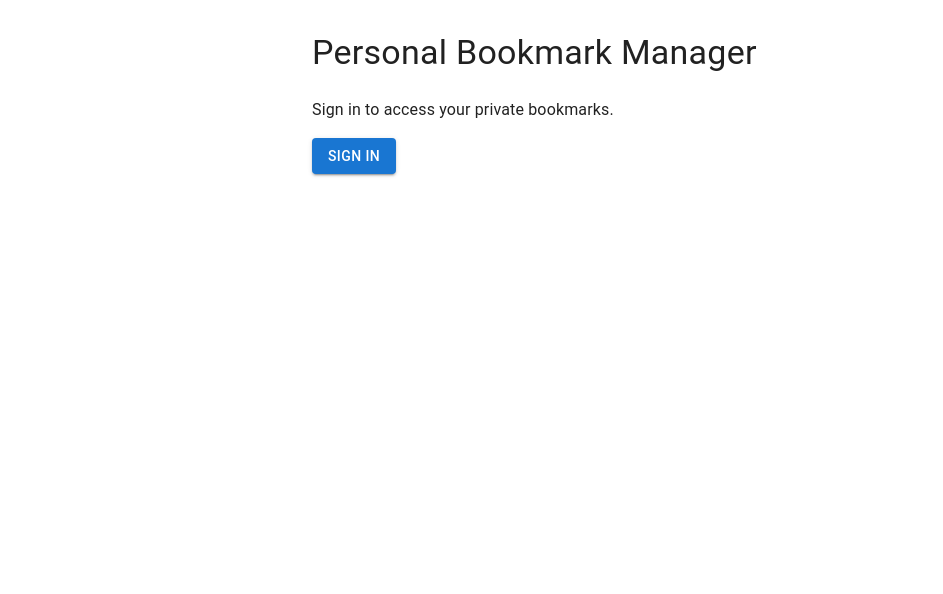
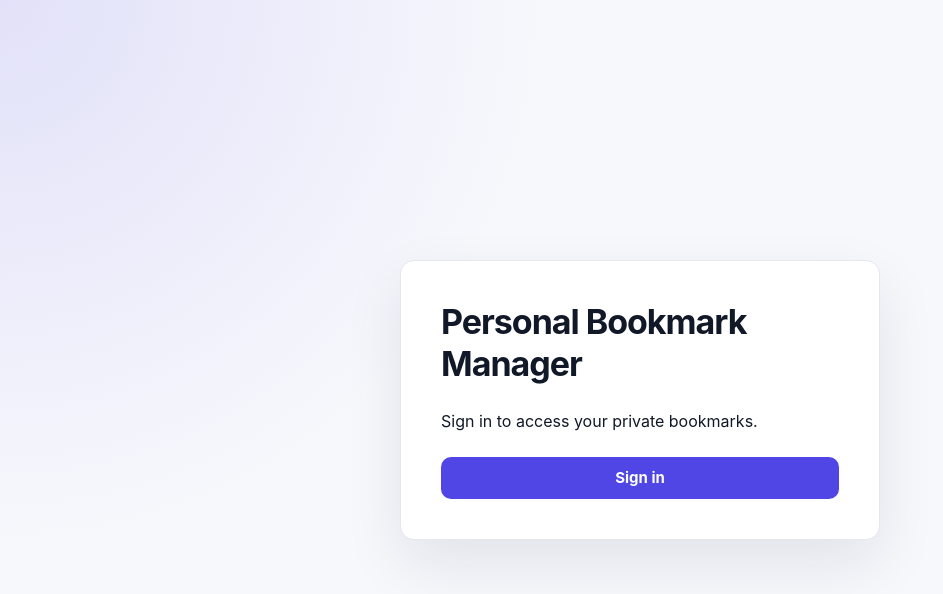
Before and after one commit to TemPattrakorn/PersonalBookmarkManager, a React (Vite) app in the folder frontend/: page /collections in a window 1280 px wide. Shown: the top 594 px of the page, without its empty margins (0-943 px from the left). Built offline with nearby package versions, Linux system fonts and the light colour scheme.

Commit message:
style(frontend): redesign shared MUI shell

```diff
--- a/frontend/src/App.tsx
+++ b/frontend/src/App.tsx
@@ -1,14 +1,93 @@
-import { CssBaseline } from "@mui/material";
+import { CssBaseline, ThemeProvider, createTheme } from "@mui/material";
 import { AuthProvider } from "./auth-context";
 import { AppRoutes } from "./routes/routes";
 
+const theme = createTheme({
+  palette: {
+    background: {
+      default: "#f7f8fc",
+      paper: "#ffffff",
+    },
+    divider: "#e4e7ec",
+    primary: {
+      main: "#4f46e5",
+    },
+    secondary: {
+      main: "#0f766e",
+    },
+    text: {
+      primary: "#111827",
+      secondary: "#667085",
+    },
+  },
+  shape: {
+    borderRadius: 14,
+  },
+  typography: {
+    fontFamily:
+      'Inter, ui-sans-serif, system-ui, -apple-system, BlinkMacSystemFont, "Segoe UI", sans-serif',
+    h4: {
+      fontWeight: 750,
+      letterSpacing: "-0.03em",
+    },
+    h5: {
+      fontWeight: 700,
+      letterSpacing: "-0.02em",
+    },
+    h6: {
+      fontWeight: 700,
+    },
+    button: {
+      fontWeight: 650,
+      textTransform: "none",
+    },
+  },
+  components: {
+    MuiAlert: {
+      styleOverrides: {
+        root: {
+          border: "1px solid",
+        },
+      },
+    },
+    MuiButton: {
+      defaultProps: {
+        disableElevation: true,
+      },
+      styleOverrides: {
+        root: {
+          borderRadius: 10,
+          minHeight: 40,
+          paddingInline: 16,
+        },
+      },
+    },
+    MuiDialog: {
+      defaultProps: {
+        fullWidth: true,
+        maxWidth: "xs",
+      },
+    },
+    MuiPaper: {
+      defaultProps: {
+        elevation: 0,
+      },
+    },
+    MuiTextField: {
+      defaultProps: {
+        fullWidth: true,
+      },
+    },
+  },
+});
+
 export function App() {
   return (
-    <>
+    <ThemeProvider theme={theme}>
       <CssBaseline />
       <AuthProvider>
         <AppRoutes />
       </AuthProvider>
-    </>
+    </ThemeProvider>
   );
 }
--- a/frontend/src/components/WorkspaceLayout.tsx
+++ b/frontend/src/components/WorkspaceLayout.tsx
@@ -1,28 +1,53 @@
-import { Alert, Box, Button, Stack, Typography } from "@mui/material";
+import { Alert, AppBar, Box, Button, Container, Stack, Toolbar, Typography } from "@mui/material";
 import { useState, type ReactNode } from "react";
-import { Link as RouterLink } from "react-router";
+import { Link as RouterLink, useLocation } from "react-router";
 import { useAuth } from "../auth-context";
 
 export function WorkspaceLayout({ children, title }: { children: ReactNode; title: string }) {
   const { logout } = useAuth();
+  const { pathname } = useLocation();
   const [signingOut, setSigningOut] = useState(false);
   const [logoutFailed, setLogoutFailed] = useState(false);
 
   return (
-    <Box component="main" sx={{ margin: "0 auto", maxWidth: 960, p: 4 }}>
-      <Stack
-        direction={{ sm: "row", xs: "column" }}
-        spacing={2}
-        sx={{ justifyContent: "space-between" }}
+    <Box sx={{ minHeight: "100vh" }}>
+      <AppBar
+        color="inherit"
+        elevation={0}
+        position="sticky"
+        sx={{ borderBottom: 1, borderColor: "divider" }}
       >
-        <Typography component="h1" variant="h4">
+        <Container maxWidth="lg">
+          <Toolbar
+            disableGutters
+            sx={{
+              alignItems: { xs: "stretch", sm: "center" },
+              flexDirection: { xs: "column", sm: "row" },
+              gap: { xs: 1.5, sm: 3 },
+              justifyContent: "space-between",
+              py: { xs: 1.5, sm: 1 },
+            }}
+          >
+            <Typography component="div" sx={{ whiteSpace: "nowrap" }} variant="h6">
               Personal Bookmark Manager
             </Typography>
-        <Stack direction="row" spacing={1}>
-          <Button component={RouterLink} to="/collections">
+            <Stack direction="row" spacing={1} sx={{ flexWrap: "wrap" }} useFlexGap>
+              <Button
+                aria-current={pathname === "/collections" ? "page" : undefined}
+                component={RouterLink}
+                size="small"
+                to="/collections"
+                variant={pathname === "/collections" ? "contained" : "text"}
+              >
                 Collections
               </Button>
-          <Button component={RouterLink} to="/bookmarks">
+              <Button
+                aria-current={pathname === "/bookmarks" ? "page" : undefined}
+                component={RouterLink}
+                size="small"
+                to="/bookmarks"
+                variant={pathname === "/bookmarks" ? "contained" : "text"}
+              >
                 Bookmarks
               </Button>
               <Button
@@ -35,13 +60,17 @@ export function WorkspaceLayout({ children, title }: { children: ReactNode; titl
                     setLogoutFailed(true);
                   });
                 }}
+                size="small"
                 variant="outlined"
               >
                 Sign out
               </Button>
             </Stack>
-      </Stack>
-      <Typography component="h2" sx={{ mt: 4 }} variant="h5">
+          </Toolbar>
+        </Container>
+      </AppBar>
+      <Container component="main" maxWidth="lg" sx={{ py: { xs: 3, sm: 5 } }}>
+        <Typography component="h1" variant="h4">
           {title}
         </Typography>
         {logoutFailed ? (
@@ -50,6 +79,7 @@ export function WorkspaceLayout({ children, title }: { children: ReactNode; titl
           </Alert>
         ) : null}
         {children}
+      </Container>
     </Box>
   );
 }
--- a/frontend/src/features/auth/components/AuthPageLayout.tsx
+++ b/frontend/src/features/auth/components/AuthPageLayout.tsx
@@ -1,13 +1,35 @@
-import { Box, Typography } from "@mui/material";
+import { Box, Paper, Typography } from "@mui/material";
 import type { ReactNode } from "react";
 
 export function AuthPageLayout({ children }: { children: ReactNode }) {
   return (
-    <Box component="main" sx={{ margin: "0 auto", maxWidth: 720, p: 4 }}>
-      <Typography component="h1" variant="h4">
-        Personal Bookmark Manager
-      </Typography>
-      {children}
+    <Box
+      component="main"
+      sx={{
+        alignItems: "center",
+        background:
+          "radial-gradient(circle at top left, rgba(79, 70, 229, 0.13), transparent 36%), #f7f8fc",
+        display: "grid",
+        minHeight: "100vh",
+        p: { xs: 2, sm: 4 },
+      }}
+    >
+      <Paper
+        sx={{
+          border: 1,
+          borderColor: "divider",
+          boxShadow: "0 24px 60px rgba(17, 24, 39, 0.09)",
+          justifySelf: "center",
+          maxWidth: 480,
+          p: { xs: 3, sm: 5 },
+          width: "100%",
+        }}
+      >
+        <Typography component="h1" variant="h4">
+          Personal Bookmark Manager
+        </Typography>
+        {children}
+      </Paper>
     </Box>
   );
 }
--- a/frontend/src/features/auth/pages/SignInPage.tsx
+++ b/frontend/src/features/auth/pages/SignInPage.tsx
@@ -1,4 +1,4 @@
-import { Alert, Box, Button, Stack, Typography } from "@mui/material";
+import { Alert, Button, Stack, Typography } from "@mui/material";
 import { useState } from "react";
 import { useAuth } from "../../../auth-context";
 import { AuthPageLayout } from "../components/AuthPageLayout";
@@ -21,16 +21,20 @@ export function SignInPage({ error = false }: { error?: boolean }) {
 
   return (
     <AuthPageLayout>
-      <Stack spacing={2} sx={{ mt: 3 }}>
+      <Stack spacing={3} sx={{ mt: 3 }}>
         {error || failed ? (
           <Alert severity="error">We couldn&apos;t sign you in. Please try again.</Alert>
         ) : null}
         <Typography>Sign in to access your private bookmarks.</Typography>
-        <Box>
-          <Button disabled={submitting} onClick={() => void beginLogin()} variant="contained">
-            {submitting ? "Redirecting…" : "Sign in"}
-          </Button>
-        </Box>
+        <Button
+          disabled={submitting}
+          fullWidth
+          onClick={() => void beginLogin()}
+          size="large"
+          variant="contained"
+        >
+          {submitting ? "Redirecting…" : "Sign in"}
+        </Button>
       </Stack>
     </AuthPageLayout>
   );
```
Lines whose indentation alone changed are shown as unchanged.
